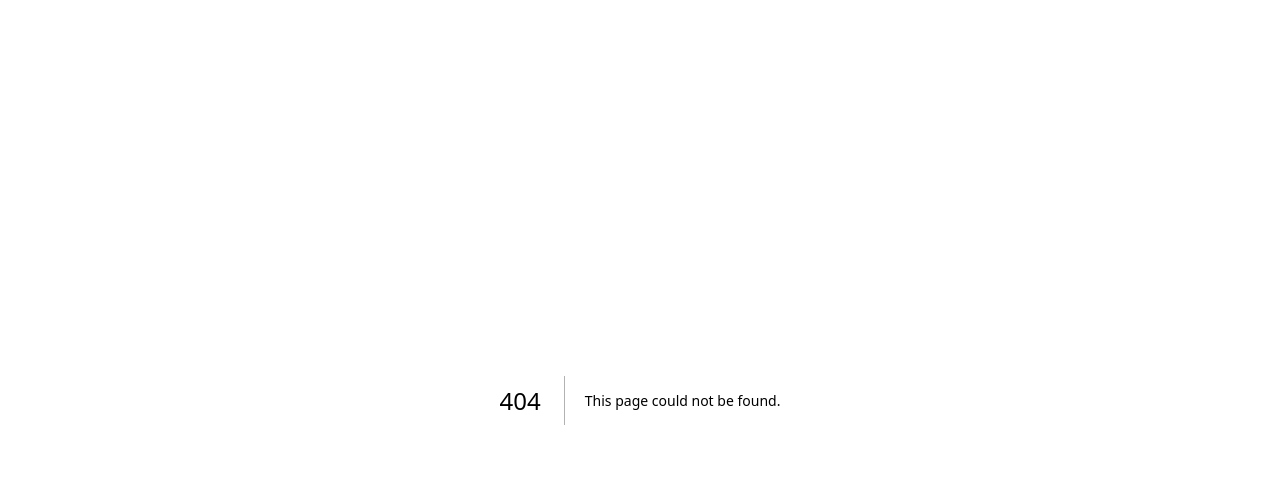
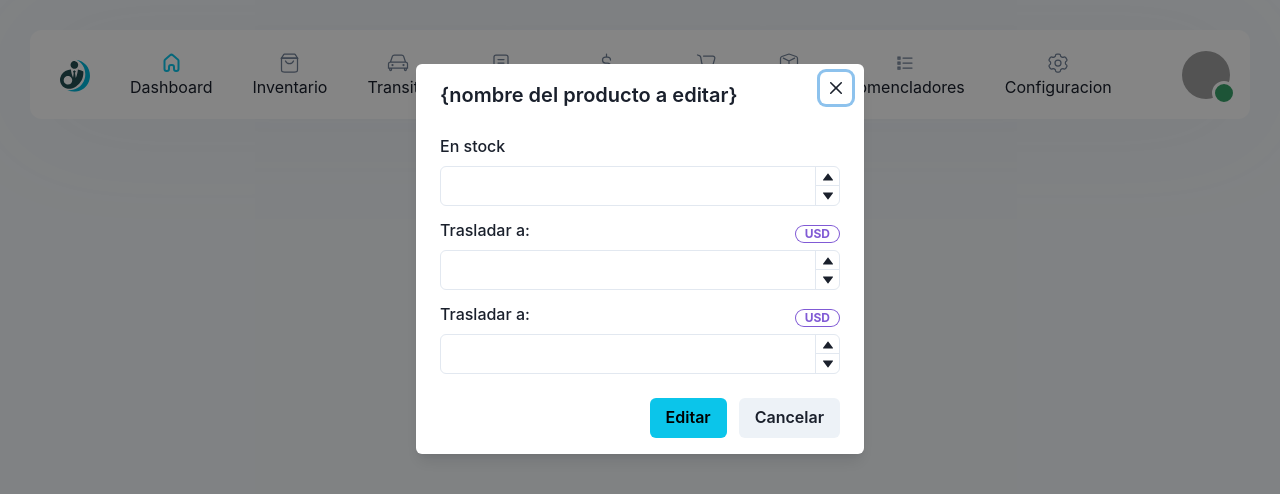
Before and after one commit to NoxCreation/merco_sistema, a Next.js app: page /inventory in a window 1280 px wide. Before the commit this address had no page. Shown: the top 494 px of the page. Built offline with nearby package versions, Linux system fonts and the light colour scheme; grey boxes are pictures that could not be loaded.

Commit message:
feat(Design): Layout Inventory Dialogs

```diff
--- a/package.json
+++ b/package.json
@@ -16,7 +16,9 @@
     "framer-motion": "^11.2.10",
     "next": "14.2.3",
     "react": "^18",
-    "react-dom": "^18"
+    "react-dom": "^18",
+    "sweetalert2": "^11.11.1",
+    "sweetalert2-react-content": "^5.0.7"
   },
   "devDependencies": {
     "@types/node": "^20",
--- /dev/null
+++ b/src/modules/inventory/dialogs/EditInventoryDialog.tsx
@@ -0,0 +1,84 @@
+import {
+  Modal,
+  ModalOverlay,
+  ModalContent,
+  ModalHeader,
+  ModalCloseButton,
+  ModalBody,
+  Stack,
+  FormControl,
+  FormLabel,
+  Flex,
+  ModalFooter,
+  Button,
+  Badge,
+  NumberInput,
+  NumberInputField,
+  NumberDecrementStepper,
+  NumberIncrementStepper,
+  NumberInputStepper,
+} from "@chakra-ui/react";
+import React from "react";
+
+export default function EditInventoryDialog() {
+  return (
+    <Modal isOpen={true} onClose={() => null}>
+      <ModalOverlay />
+      <ModalContent>
+        <ModalHeader>{"{nombre del producto a editar}"}</ModalHeader>
+        <ModalCloseButton />
+        <ModalBody>
+          <Stack spacing={3}>
+            <FormControl>
+              <FormLabel>En stock</FormLabel>
+              <NumberInput>
+                <NumberInputField />
+                <NumberInputStepper>
+                  <NumberIncrementStepper />
+                  <NumberDecrementStepper />
+                </NumberInputStepper>
+              </NumberInput>
+            </FormControl>
+            <FormControl>
+              <Flex justifyContent={"space-between"} alignItems={"center"}>
+                <FormLabel>Trasladar a:</FormLabel>
+                <Badge variant={"outline"} colorScheme="purple" borderRadius={"full"} px={"10px"}>
+                  USD
+                </Badge>
+              </Flex>
+              <NumberInput>
+                <NumberInputField />
+                <NumberInputStepper>
+                  <NumberIncrementStepper />
+                  <NumberDecrementStepper />
+                </NumberInputStepper>
+              </NumberInput>
+            </FormControl>
+            <FormControl>
+              <Flex justifyContent={"space-between"} alignItems={"center"}>
+                <FormLabel>Trasladar a:</FormLabel>
+                <Badge variant={"outline"} colorScheme="purple" borderRadius={"full"} px={"10px"}>
+                  USD
+                </Badge>
+              </Flex>
+              <NumberInput>
+                <NumberInputField />
+                <NumberInputStepper>
+                  <NumberIncrementStepper />
+                  <NumberDecrementStepper />
+                </NumberInputStepper>
+              </NumberInput>
+            </FormControl>
+          </Stack>
+        </ModalBody>
+
+        <ModalFooter>
+          <Button colorScheme="cyan" mr={3} onClick={() => null}>
+            Editar
+          </Button>
+          <Button>Cancelar</Button>
+        </ModalFooter>
+      </ModalContent>
+    </Modal>
+  );
+}
--- /dev/null
+++ b/src/modules/inventory/dialogs/InventoryConfirmationDialog.tsx
@@ -0,0 +1,3 @@
+export default function InventoryConfirmationDialog() {
+  return ;
+}
--- /dev/null
+++ b/src/modules/inventory/dialogs/MerchandiseTransferDialog.tsx
@@ -0,0 +1,83 @@
+import {
+  Button,
+  FormControl,
+  FormLabel,
+  Modal,
+  ModalBody,
+  ModalCloseButton,
+  ModalContent,
+  ModalFooter,
+  ModalHeader,
+  ModalOverlay,
+  Select,
+  Slider,
+  Flex,
+  Text,
+  Textarea,
+  SliderTrack,
+  SliderThumb,
+  SliderFilledTrack,
+  Stack,
+} from "@chakra-ui/react";
+import React from "react";
+
+export default function MerchandiseTransferDialog() {
+  return (
+    <Modal isOpen={true} onClose={() => null}>
+      <ModalOverlay />
+      <ModalContent>
+        <ModalHeader>Traslado de mercancia</ModalHeader>
+        <ModalCloseButton />
+        <ModalBody>
+          <Stack spacing={3}>
+            <Text>
+              Las siguientes mercancías será trasladadas hacia alguna tienda.
+              Revise bien antes de proceder con el traslado.
+            </Text>
+            <FormControl>
+              <FormLabel>Trasladar a:</FormLabel>
+              <Select>
+                <option>Frio Plus</option>
+              </Select>
+            </FormControl>
+            <FormControl>
+              <FormLabel margin={0}>Aflojalo Todo WD40 691ml</FormLabel>
+              <Flex gap={"10px"}>
+                <Slider aria-label="slider-ex-1" defaultValue={30}>
+                  <SliderTrack>
+                    <SliderFilledTrack />
+                  </SliderTrack>
+                  <SliderThumb />
+                </Slider>
+                <Text whiteSpace={"nowrap"}>5 unidades en stock</Text>
+              </Flex>
+            </FormControl>
+            <FormControl>
+              <FormLabel margin={0}>Aceite Refrigerante Universal</FormLabel>
+              <Flex gap={"10px"}>
+                <Slider aria-label="slider-ex-1" defaultValue={30}>
+                  <SliderTrack>
+                    <SliderFilledTrack />
+                  </SliderTrack>
+                  <SliderThumb />
+                </Slider>
+                <Text whiteSpace={"nowrap"}>2 unidades en stock</Text>
+              </Flex>
+            </FormControl>
+            <FormControl>
+              <FormLabel>Descripcion</FormLabel>
+              <Textarea placeholder="Escriba una breve descripcion aca si lo desea..." />
+            </FormControl>
+          </Stack>
+        </ModalBody>
+
+        <ModalFooter>
+          <Button colorScheme="cyan" mr={3} onClick={() => null}>
+            Trasladar
+          </Button>
+          <Button>Cancelar</Button>
+        </ModalFooter>
+      </ModalContent>
+    </Modal>
+  );
+}
--- /dev/null
+++ b/src/modules/inventory/screens/InventoryScreen.tsx
@@ -0,0 +1,13 @@
+import MainLayout from "@/components/layouts/MainLayout";
+import React from "react";
+import MerchandiseTransferDialog from "../dialogs/MerchandiseTransferDialog";
+import EditInventoryDialog from "../dialogs/EditInventoryDialog";
+
+export default function InventoryScreen() {
+  return (
+    <MainLayout>
+      {/* <MerchandiseTransferDialog /> */}
+      <EditInventoryDialog />
+    </MainLayout>
+  );
+}
--- /dev/null
+++ b/src/pages/inventory.tsx
@@ -0,0 +1,6 @@
+import InventoryScreen from "@/modules/inventory/screens/InventoryScreen";
+import React from "react";
+
+export default function Inventory() {
+  return <InventoryScreen />;
+}
```
Also changed, not shown: 1 other file (tests, documents, lock files or other folders).
